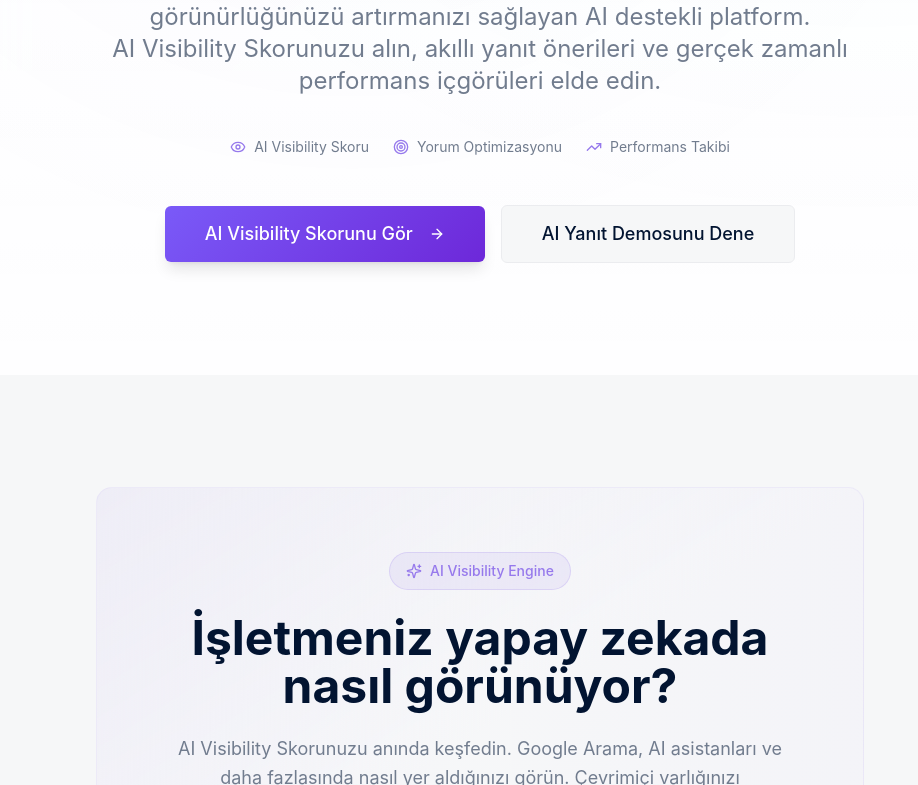
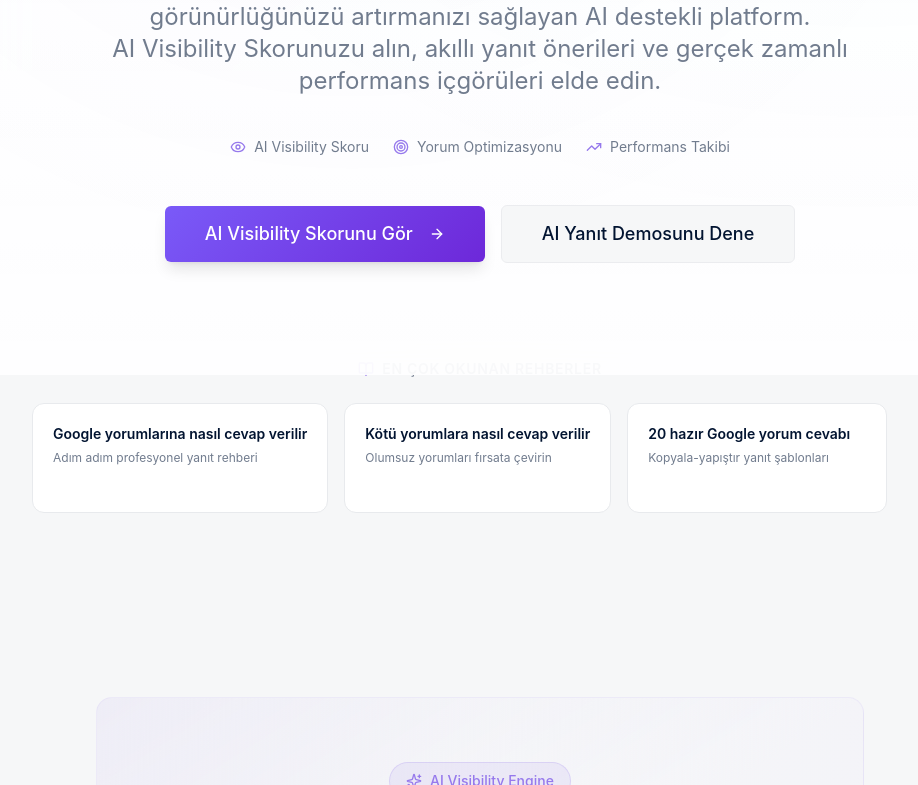
Before and after one commit to mtcrk/review-voyager, a React (Vite) app: page / in a window 1280 px wide. Shown: the part 518-1303 px from the top of the page, without its empty margins (160-1078 px from the left). Built offline with nearby package versions, Linux system fonts and the light colour scheme; what @lovable.dev/cloud-auth-js would draw is missing.

Commit message:
Add blog navigation and content blocks
Co-authored-by: mtcrk <36543546+mtcrk@users.noreply.github.com>

```diff
--- a/src/pages/Index.tsx
+++ b/src/pages/Index.tsx
@@ -394,6 +394,35 @@ const Index = () => {
             >
               {t('landing.tryDemo', 'Try AI Reply Demo')}
             </Button>
+          </div>
+        </div>
+      </section>
+
+      {/* Hero Blog Strip — En Çok Okunan Rehberler */}
+      <section className="container mx-auto px-6 pb-16 -mt-4">
+        <div className="max-w-4xl mx-auto">
+          <div className="flex items-center gap-2 mb-6 justify-center">
+            <BookOpen className="w-4 h-4 text-primary" />
+            <h3 className="text-sm font-semibold text-muted-foreground uppercase tracking-wider">En Çok Okunan Rehberler</h3>
+          </div>
+          <div className="flex gap-4 overflow-x-auto pb-2 snap-x snap-mandatory" style={{ scrollbarWidth: 'none' }}>
+            {[
+              { slug: "google-yorumlarina-nasil-yanit-verilir", title: "Google yorumlarına nasıl cevap verilir", desc: "Adım adım profesyonel yanıt rehberi" },
+              { slug: "kotu-yorumlara-nasil-cevap-verilir", title: "Kötü yorumlara nasıl cevap verilir", desc: "Olumsuz yorumları fırsata çevirin" },
+              { slug: "google-yorum-cevap-ornekleri", title: "20 hazır Google yorum cevabı", desc: "Kopyala-yapıştır yanıt şablonları" },
+            ].map((item) => (
+              <button
+                key={item.slug}
+                onClick={() => navigate(`/blog/${item.slug}`)}
+                className="min-w-[260px] snap-start flex-shrink-0 p-5 rounded-xl border border-border bg-card hover:shadow-lg hover:border-primary/30 transition-all duration-300 hover:-translate-y-1 text-left group"
+              >
+                <h4 className="font-semibold text-foreground text-sm group-hover:text-primary transition-colors mb-1.5">{item.title}</h4>
+                <p className="text-xs text-muted-foreground">{item.desc}</p>
+                <span className="text-xs text-primary font-medium mt-2 inline-flex items-center gap-1 opacity-0 group-hover:opacity-100 transition-opacity">
+                  Oku <ArrowRight className="w-3 h-3" />
+                </span>
+              </button>
+            ))}
           </div>
         </div>
       </section>
```
